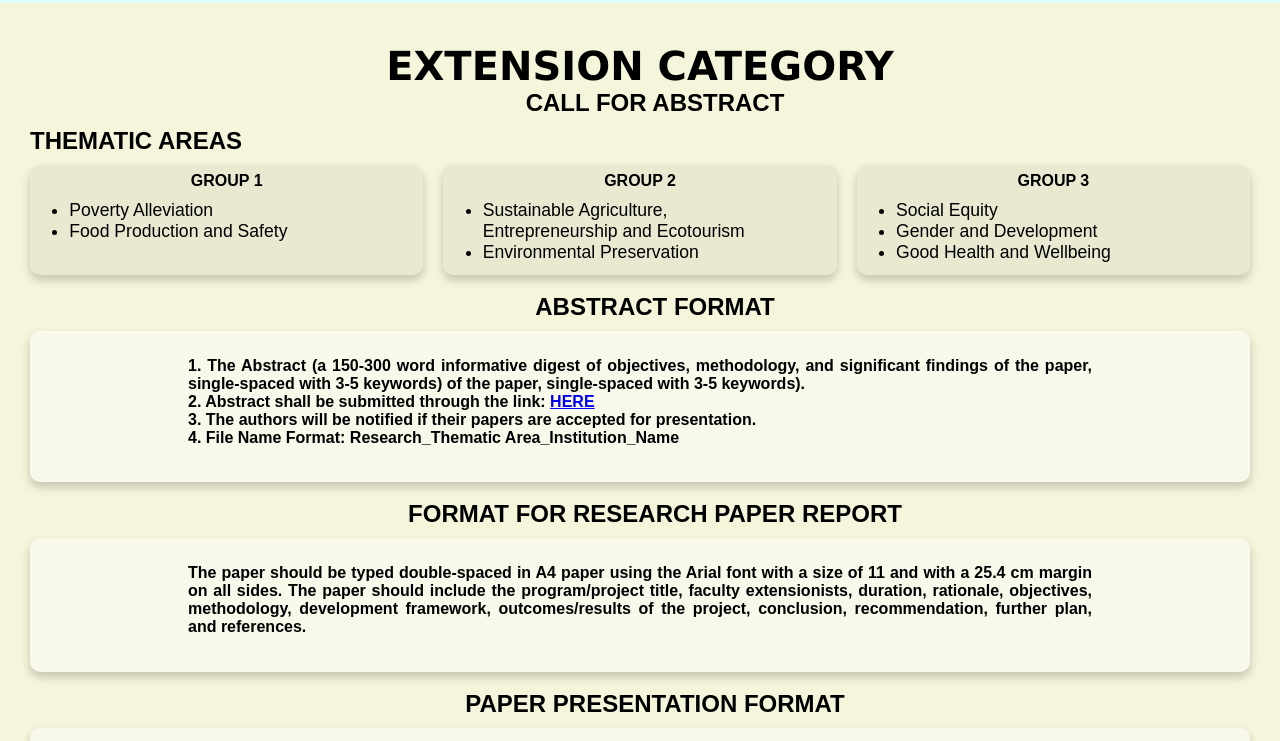
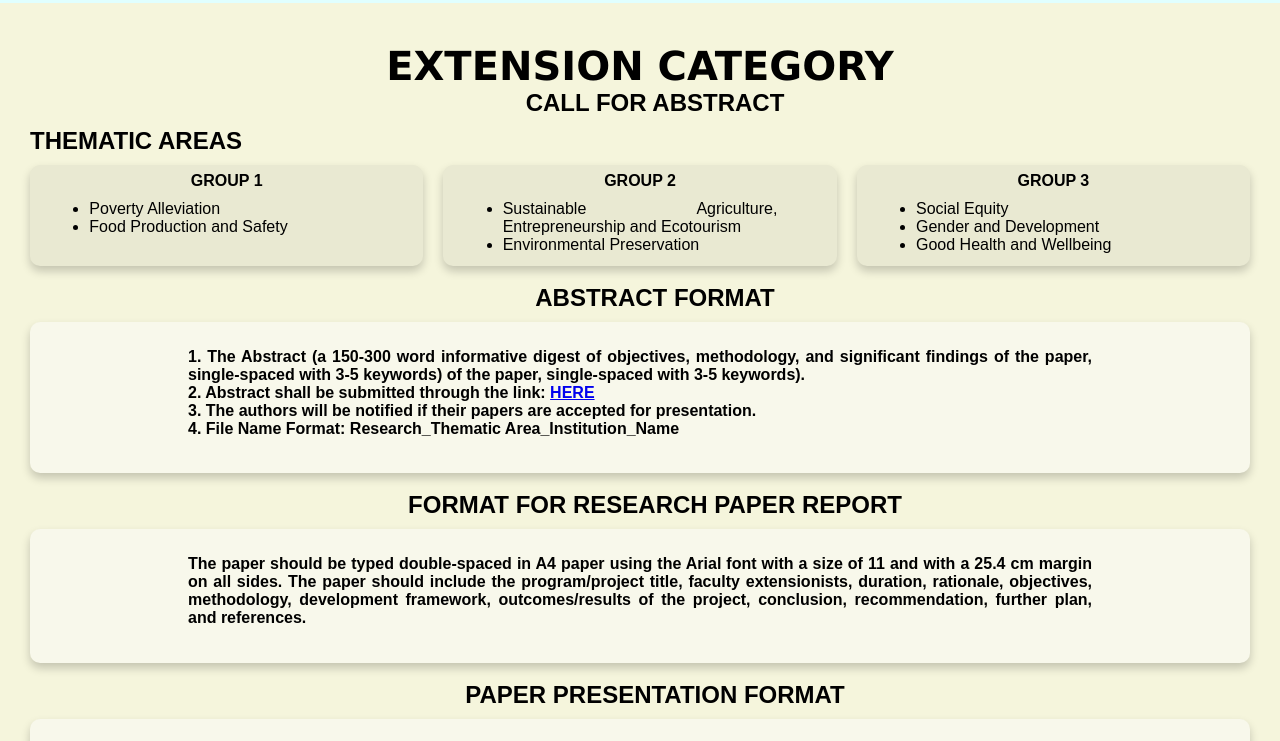
Before and after one commit to Inzanizm/IT-Elective-1, a plain HTML site: page LiveShare/index.html in a window 1280 px wide. Shown: the part 3556-4297 px from the top of the page. Drawn offline with Linux system fonts and the light colour scheme.

Commit message:
added css for extension ul li

```diff
--- a/LiveShare/style.css
+++ b/LiveShare/style.css
@@ -462,6 +462,14 @@ eneme{
     font-weight: bolder;
 }
 
+#extension ul li {
+    list-style: disc;
+    text-align: justify;
+    font-family: Arial, Helvetica, sans-serif;
+    font-size: 1em;
+    margin: 0px 20px 0px 20px;
+    color: #000;
+}
 .bekstensyon li {
     text-align: left;
     font-size: 1.1em;
```
